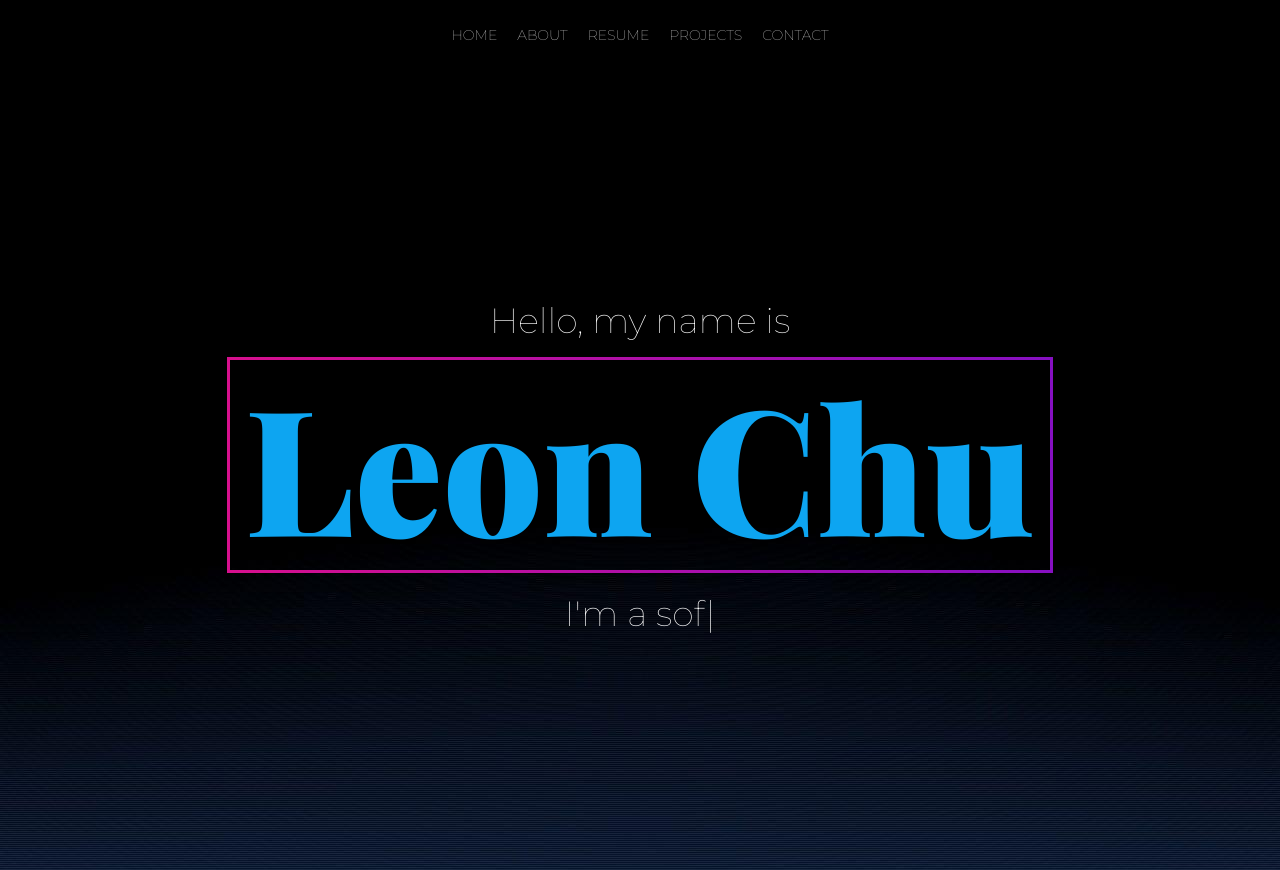
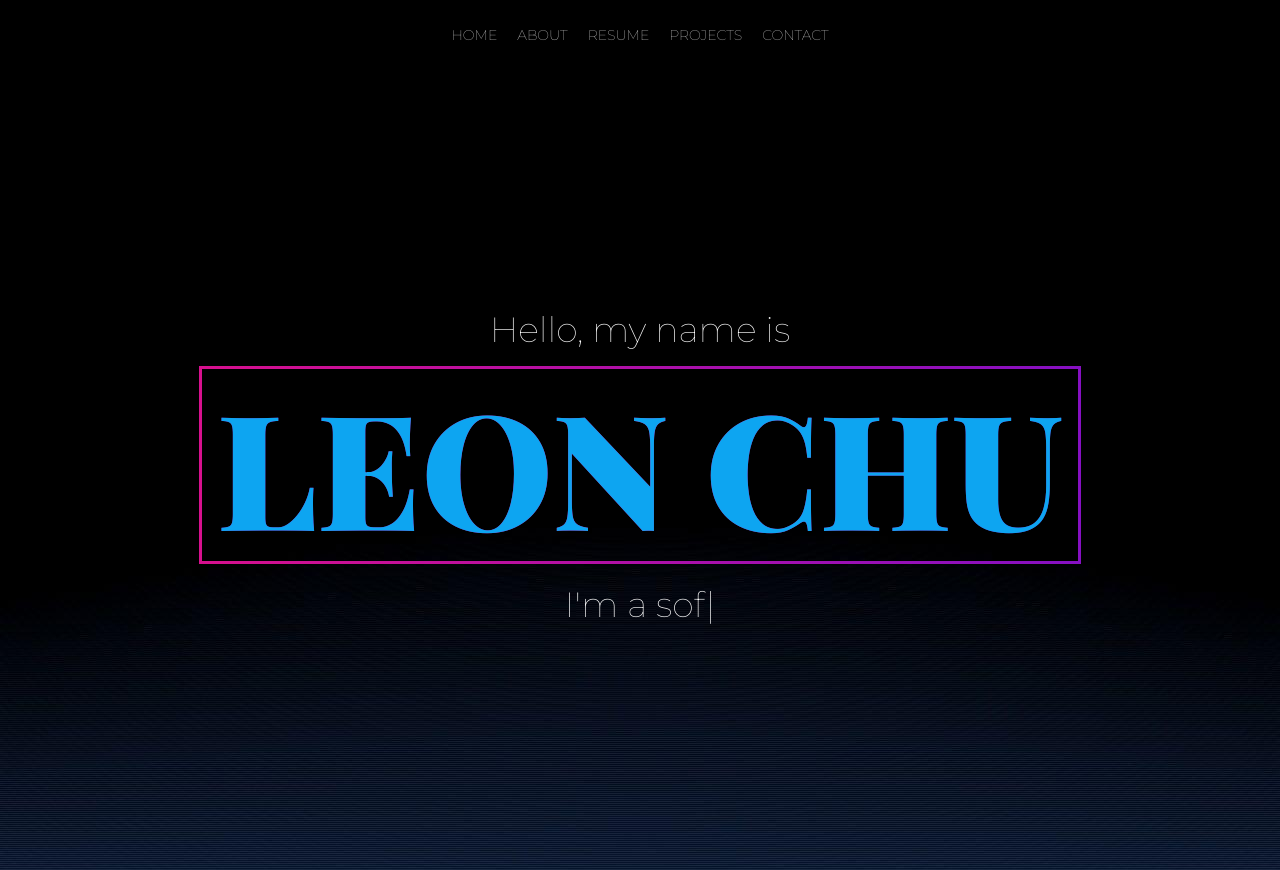
Before and after one commit to ljchu87/portfolio-lab, a React (Create React App) app: page / in a window 1280 px wide. Built offline with nearby package versions, Linux system fonts and the light colour scheme.

Commit message:
Add gradient effect to name on home page

```diff
--- a/src/data/project.js
+++ b/src/data/project.js
@@ -19,5 +19,12 @@ export const projects = [
     image: '/images/werk.png',
     githubLink: 'https://github.com/ljchu87/werk-front-end',
     deployedLink: 'https://werk-smarter.netlify.app/'
+  },
+  {
+    title: "Leon's Animal Collector",
+    description: "Animal Collector is a fun interactive website that utilizes Python and Django to collect animals and feed them or give them toys to play with. Animal Collector makes use of Django URLs, Views, Templates, Class-based views, and One-to-Many models and ModelForms as well as authentication. ",
+    image: '/images/leons-animal-collector.png',
+    githubLink: 'https://github.com/ljchu87/animal-collector-lab',
+    deployedLink: 'https://leons-animal-collector.herokuapp.com/'
   }
 ]
--- a/src/pages/Home/Home.jsx
+++ b/src/pages/Home/Home.jsx
@@ -7,7 +7,10 @@ const Home = () => {
     <div className={styles.home}>
       <div className={styles.hero}>
         <h2 className={styles.header1}>Hello, my name is</h2>
-        <h1 className={styles.header2}>Leon Chu</h1>
+        {/* <h1 className={styles.header2}>Leon Chu</h1> */}
+        <div className={styles.wrap}>
+          <h1 className={styles.gradientText}>Leon Chu</h1>
+        </div>
         <div className={styles.app}>
         <TypeWriter
             onInit={(typewriter) => {
--- a/src/pages/Home/Home.module.css
+++ b/src/pages/Home/Home.module.css
@@ -10,7 +10,7 @@
   height: 100vh;
 }
 
-.header2 {
+/* .header2 {
   font-family: 'Playfair Display', serif;
   font-size: 175px;
   color: #0DA5F1;
@@ -19,7 +19,7 @@
   border-radius: 7px;
   border: solid border transparent;
   border-image: linear-gradient(to right, #d7108e, rgb(134, 16, 194)) 1;
-}
+} */
 
 .header1 {
   color: white;
@@ -30,3 +30,33 @@
   color: white;
   font-size: 35px;
 }
+
+*{margin:0;padding:0;}
+.wrap{width:100%;}
+.gradientText{
+  font-family: 'Playfair Display', serif;
+  background: linear-gradient(to right, rgb(59, 6, 215),rgb(236, 4, 163),rgb(4, 50, 234));
+  background-size: 200% 200%;
+  animation: rainbow 2s ease-in-out infinite;
+  background-clip: text;
+  -webkit-background-clip:text;
+  color: #0DA5F1;
+  font-size:10rem;
+  padding: 0 15px 0 15px;
+  border: solid;
+  border: solid border transparent;
+  border-image: linear-gradient(to right, #d7108e, rgb(134, 16, 194)) 1;
+  display:block;
+  text-align:center;
+  transition: color .3s ease-in-out;
+  text-transform:uppercase;
+  font-weight:900;
+}
+.gradientText:hover{
+  color:rgba(0,0,0,0);
+}
+@keyframes rainbow {
+  0%{background-position:left}
+  50%{background-position:right}
+  100%{background-position:left}
+}
```
Also changed, not shown: public/images/leons-animal-collector.png (added), 1 other file (tests, documents, lock files or other folders).
